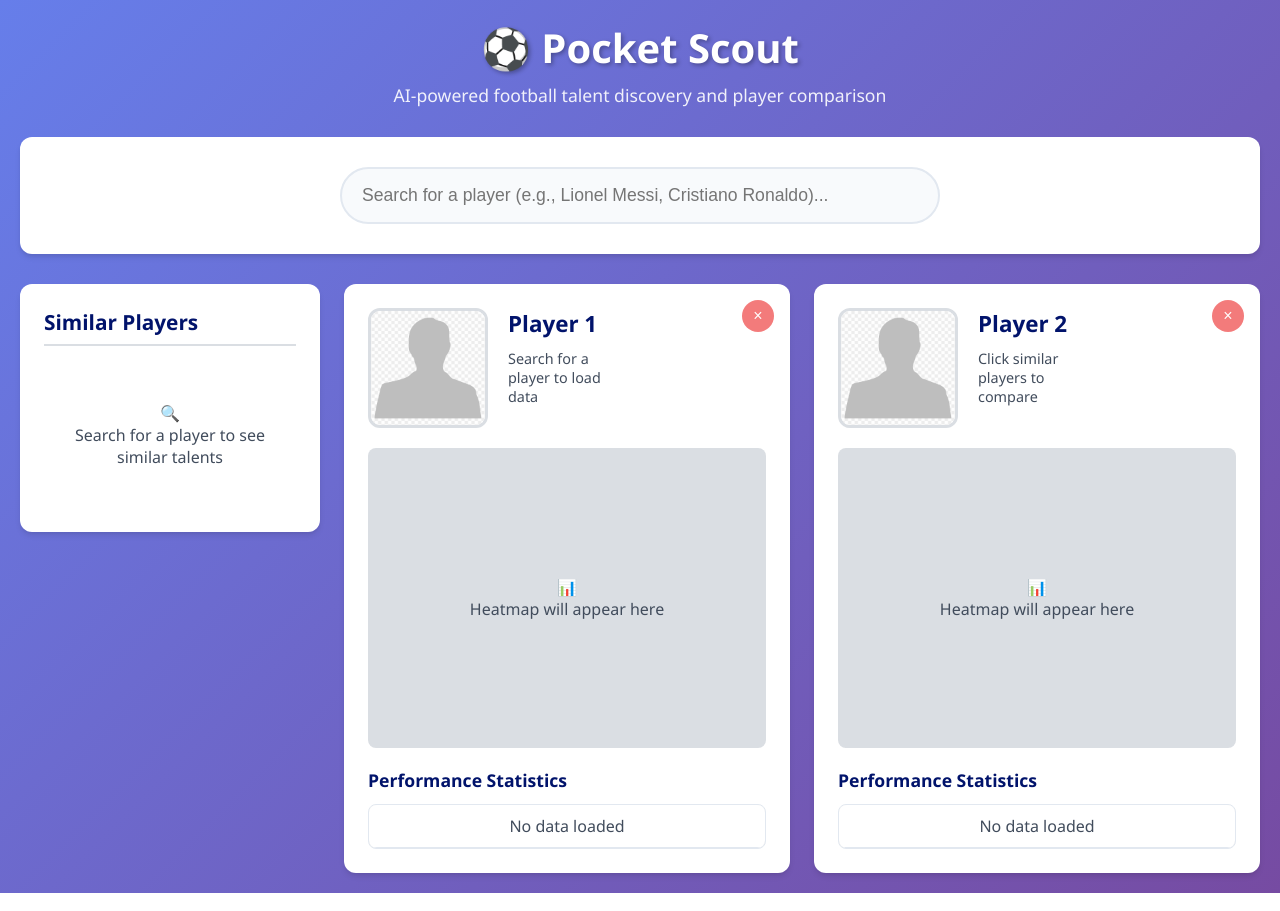
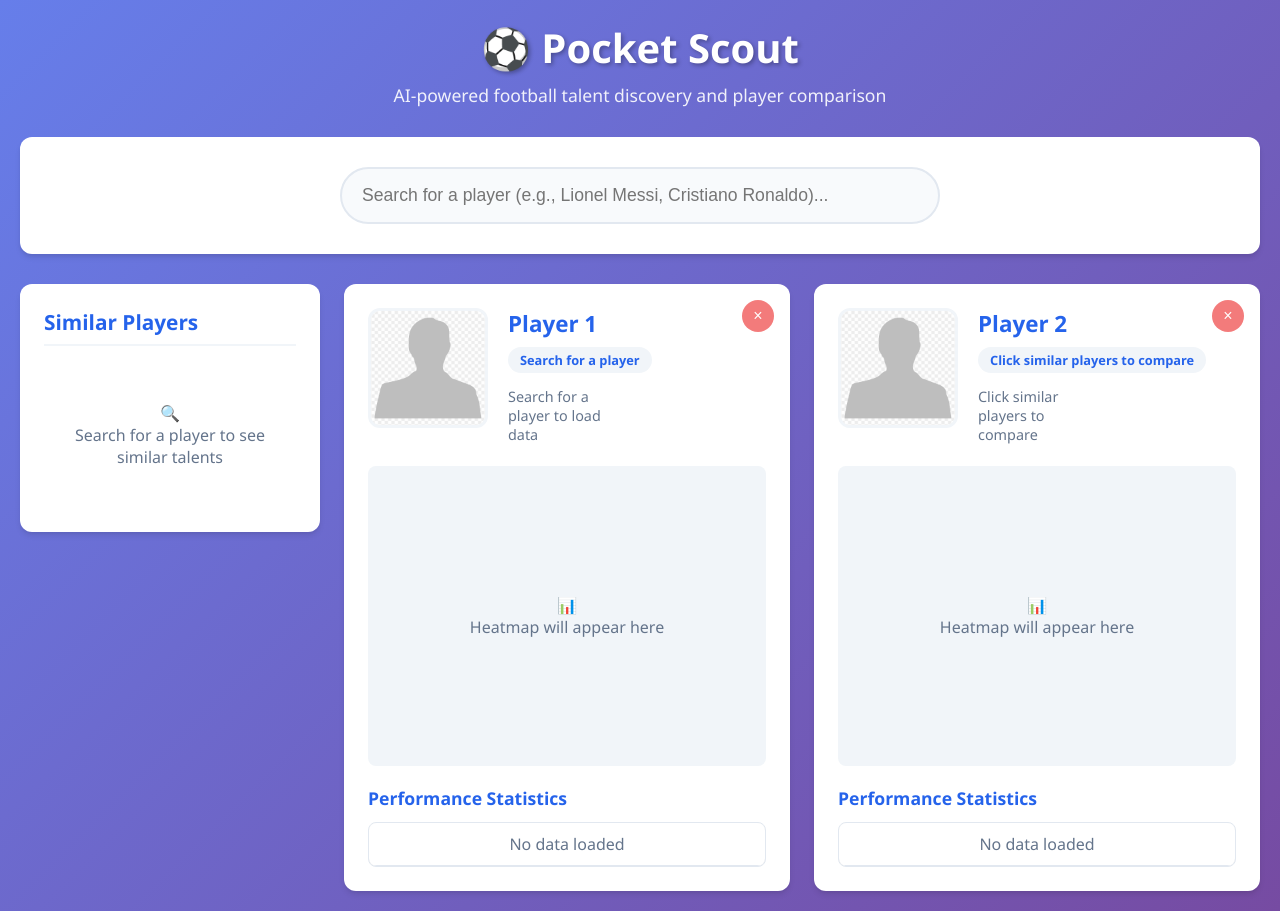
Before and after one commit to MusondaSinkala/Pocket-Scout, a Flask app: page / in a window 1280 px wide. Run offline with Flask 3, Linux system fonts and the light colour scheme; parts of the project's set-up code (start-up, migrations or seed data) failed here and were passed over.

Commit message:
Refactor styles and enhance player role visibility
Updated color scheme and added player role display.

```diff
--- a/templates/index.html
+++ b/templates/index.html
@@ -5,9 +5,9 @@
     <title>Pocket Scout - Football Player Analytics</title>
     <style>
         :root {
-            --primary-color: #01136b;
-            --secondary-color: #414c5c;
-            --accent-color: #dadee3;
+            --primary-color: #2563eb;
+            --secondary-color: #64748b;
+            --accent-color: #f1f5f9;
             --text-color: #1e293b;
             --border-color: #e2e8f0;
             --hover-color: #3b82f6;
@@ -97,8 +97,6 @@
             padding: 24px;
             position: sticky;
             top: 20px;
-            max-height: 80vh;
-            overflow-y: auto;
         }
 
         .similar-players-panel h3 {
@@ -177,6 +175,17 @@
             font-weight: 700;
             color: var(--primary-color);
             margin-bottom: 8px;
+        }
+
+        .player-role {
+            display: inline-block;
+            background: var(--accent-color);
+            padding: 4px 12px;
+            border-radius: 20px;
+            font-size: 0.8rem;
+            font-weight: 600;
+            color: var(--primary-color);
+            margin-bottom: 12px;
         }
 
         .player-details {
@@ -355,7 +364,6 @@
 
             .similar-players-panel {
                 position: static;
-                max-height: none;
             }
         }
 
@@ -367,10 +375,6 @@
 
             .player-details {
                 grid-template-columns: 1fr;
-            }
-
-            .header h1 {
-                font-size: 2rem;
             }
         }
     </style>
@@ -407,6 +411,7 @@
                         <img src="{{ url_for('static', filename='images/Unknown.jpg') }}" alt="Player Image" class="player-image">
                         <div class="player-basic-info">
                             <div class="player-name">Player 1</div>
+                            <div class="player-role">Search for a player</div>
                             <div class="player-details" id="playerInfo1">
                                 <p>Search for a player to load data</p>
                             </div>
@@ -434,6 +439,7 @@
                         <img src="{{ url_for('static', filename='images/Unknown.jpg') }}" alt="Player Image" class="player-image">
                         <div class="player-basic-info">
                             <div class="player-name">Player 2</div>
+                            <div class="player-role">Click similar players to compare</div>
                             <div class="player-details" id="playerInfo2">
                                 <p>Click similar players to compare</p>
                             </div>
@@ -463,94 +469,185 @@
         let allPlayerNames = {{ player_names | tojson }};
         let currentSuggestions = [];
         let highlightedIndex = -1;
-        let selectedSimilarPlayerId = null;
 
         function clearPanel(panelId) {
             const panel = document.getElementById(panelId);
-            const infoDiv = panel.querySelector('.player-details');
-            const nameDiv = panel.querySelector('.player-name');
-            const statsTable = panel.querySelector('.stats-table');
-            const image = panel.querySelector('.player-image');
-            const density = panel.querySelector('.density-plot');
-
-            // Reset to empty state
-            nameDiv.textContent = panelId === 'playerPanel1' ? 'Player 1' : 'Player 2';
-            infoDiv.innerHTML = panelId === 'playerPanel1' ?
-                '<p>Search for a player to load data</p>' :
-                '<p>Click similar players to compare</p>';
-            statsTable.innerHTML = '<tr><td colspan="2" style="text-align: center; color: var(--secondary-color);">No data loaded</td></tr>';
-            image.src = "{{ url_for('static', filename='images/Unknown.jpg') }}";
-            density.innerHTML = '<div class="empty-state"><div>📊</div><p>Heatmap will appear here</p></div>';
+            panel.querySelector('.mini-info').innerHTML = "";
+            panel.querySelector('.stats-table').innerHTML = "";
+            panel.querySelector('.player-image').src = "{{ url_for('static', filename='images/Unknown.jpg') }}";
+            panel.querySelector('.density-plot').innerText = "Kernel Density Plot Placeholder";
 
             if (panelId === 'playerPanel1') {
-                document.getElementById('similarPlayersList').innerHTML =
-                    '<div class="empty-state"><div>🔍</div><p>Search for a player to see similar talents</p></div>';
+                document.getElementById('similarPlayersList').innerText = "Load a player in the second panel to see suggestions...";
                 loadCount = 0;
-                selectedSimilarPlayerId = null;
             } else if (panelId === 'playerPanel2') {
                 loadCount = 1;
 
-                // Reset similar player highlights
-                document.querySelectorAll('.similar-player-item').forEach(item => {
-                    item.classList.remove('selected');
+                const similarItems = document.querySelectorAll('.similar-player-item');
+                similarItems.forEach(item => {
+                    item.style.background = 'white';
+                    item.style.borderColor = '#ddd';
                 });
             }
+        }
+
+        function getPositionSpecificStats(data) {
+            const position = data.position;
+            const role = data.role;
+            const stats = {};
+
+            // Common base stats
+            stats["Appearances"] = data.matches_played;
+
+            if (position === 'DF') {
+                if (role === 'RB' || role === 'LB') {
+                    // Full-back stats
+                    Object.assign(stats, {
+                        "Pass Accuracy": data.pass_accuracy,
+                        "Key Passes": data.key_passes,
+                        "Assists": data.assists,
+                        "Successful Runs": data.perc_successful_runs_with_ball,
+                        "Crosses": data.crosses,
+                        "Loose Balls Won": data.perc_loose_balls_won,
+                        "Sliding Tackles": data.sliding_tackles,
+                        "Blocks": data.blocks,
+                        "Possession Regained": data.possession_regained,
+                        "Own Goals": data.own_goals
+                    });
+                } else {
+                    // Central defender stats
+                    Object.assign(stats, {
+                        "Aerial Duels Won": data.perc_aerial_duels_won,
+                        "Defensive Duels Won": data.ground_defensive_duels_won,
+                        "Loose Balls Won": data.perc_loose_balls_won,
+                        "Sliding Tackles": data.sliding_tackles,
+                        "Interceptions": data.interceptions,
+                        "Clearances": data.clearances,
+                        "Blocks": data.blocks,
+                        "Possession Regained": data.possession_regained,
+                        "Own Goals": data.own_goals
+                    });
+                }
+            } else if (position === 'FW') {
+                // Forward stats
+                Object.assign(stats, {
+                    "Total Shots": data.total_shots,
+                    "Shot Accuracy": data.shot_accuracy,
+                    "Goals": data.goals,
+                    "Shot Conversion": data.shot_conversion || 'N/A',
+                    "Penalty Conversion": data.penalty_conversion,
+                    "Total Passes": data.total_passes,
+                    "Accurate Passes": data.accurate_passes,
+                    "Pass Accuracy": data.pass_accuracy,
+                    "Key Passes": data.key_passes,
+                    "Assists": data.assists,
+                    "Run Attempts": data.run_attempts_with_ball,
+                    "Successful Runs": data.successful_runs_with_ball,
+                    "Successful Run %": data.perc_successful_runs_with_ball,
+                    "Crosses": data.crosses,
+                    "Dribbles": data.dribbles,
+                    "Free Kick Shots": data.free_kick_shots,
+                    "Free Kick Crosses": data.free_kick_crosses
+                });
+            } else if (position === 'MD') {
+                if (role === 'DM') {
+                    // Defensive midfielder stats
+                    Object.assign(stats, {
+                        "Total Passes": data.total_passes,
+                        "Pass Accuracy": data.pass_accuracy,
+                        "Key Passes": data.key_passes,
+                        "Assists": data.assists,
+                        "Successful Run %": data.perc_successful_runs_with_ball,
+                        "Defensive Duels Won": data.ground_defensive_duels_won,
+                        "Loose Balls Won": data.perc_loose_balls_won,
+                        "Sliding Tackles": data.sliding_tackles,
+                        "Interceptions": data.interceptions,
+                        "Clearances": data.clearances,
+                        "Blocks": data.blocks,
+                        "Possession Regained": data.possession_regained
+                    });
+                } else {
+                    // Attacking midfielder stats
+                    Object.assign(stats, {
+                        "Total Shots": data.total_shots,
+                        "Shot Accuracy": data.shot_accuracy,
+                        "Goals": data.goals,
+                        "Shot Conversion": data.shot_conversion || 'N/A',
+                        "Penalty Conversion": data.penalty_conversion,
+                        "Total Passes": data.total_passes,
+                        "Accurate Passes": data.accurate_passes,
+                        "Pass Accuracy": data.pass_accuracy,
+                        "Key Passes": data.key_passes,
+                        "Assists": data.assists,
+                        "Run Attempts": data.run_attempts_with_ball,
+                        "Successful Runs": data.successful_runs_with_ball,
+                        "Successful Run %": data.perc_successful_runs_with_ball,
+                        "Crosses": data.crosses,
+                        "Dribbles": data.dribbles,
+                        "Free Kick Shots": data.free_kick_shots,
+                        "Free Kick Crosses": data.free_kick_crosses
+                    });
+                }
+            } else if (position === 'GK') {
+                // Goalkeeper stats
+                Object.assign(stats, {
+                    "Balls Attacked": data.gk_balls_attacked,
+                    "Save Attempts": data.gk_save_attempts,
+                    "Successful Saves": data.gk_successful_save_attempts,
+                    "Save Success %": data.perc_gk_save_success
+                });
+            }
+
+            return stats;
         }
 
         function loadPlayerData(playerId) {
             const isFirstLoad = loadCount === 0;
             const panelId = isFirstLoad ? "playerPanel1" : "playerPanel2";
+            const panelNum = isFirstLoad ? "1" : "2";
             const panel = document.getElementById(panelId);
-            const infoDiv = panel.querySelector(".player-details");
-            const nameDiv = panel.querySelector(".player-name");
-            const statsTable = panel.querySelector(".stats-table");
+            const info = panel.querySelector(".player-details");
+            const statsTable = document.getElementById("statsTable" + panelNum);
             const image = panel.querySelector(".player-image");
-            const density = panel.querySelector(".density-plot");
+            const density = document.getElementById("densityPlot" + panelNum);
+            const playerName = panel.querySelector(".player-name");
+            const playerRole = panel.querySelector(".player-role");
 
             loadCount++;
 
             fetch(`/player/${playerId}`)
                 .then(response => response.json())
                 .then(data => {
-                    // Update basic info
-                    nameDiv.textContent = data.full_name;
                     image.src = data.image_url || "{{ url_for('static', filename='images/Unknown.jpg') }}";
+                    playerName.textContent = data.full_name || 'Unknown Player';
+                    playerRole.textContent = `${data.position || 'N/A'} • ${data.role || 'N/A'}`;
 
-                    // Update detailed info
-                    infoDiv.innerHTML = `
-                        <p><strong>Age:</strong> ${data.age}</p>
-                        <p><strong>Height:</strong> ${data.height}cm</p>
-                        <p><strong>Position:</strong> ${data.position}</p>
-                        <p><strong>Role:</strong> ${data.role}</p>
-                        <p><strong>Club:</strong> ${data.club}</p>
-                        <p><strong>Value:</strong> ${data.market_value_in_eur || 'Unknown'}</p>
-                        <p><strong>Nationality:</strong> ${data.national_team || 'N/A'}</p>
-                        <p><strong>Contract:</strong> ${data.contract_expiration_date}</p>
+                    info.innerHTML = `
+                        <p><strong>Age:</strong> ${data.age || 'N/A'}</p>
+                        <p><strong>Height:</strong> ${data.height || 'N/A'}cm</p>
+                        <p><strong>Weight:</strong> ${data.weight || 'N/A'}kgs</p>
+                        <p><strong>Foot:</strong> ${data.foot || 'N/A'}</p>
+                        <p><strong>Club:</strong> ${data.club || 'N/A'}</p>
+                        <p><strong>Contract Expiry:</strong> ${data.contract_expiration_date || 'N/A'}</p>
+                        <p><strong>Market Value:</strong> ${data.market_value_in_eur || 'N/A'}</p>
+                        <p><strong>National Team:</strong> ${data.national_team || 'N/A'}</p>
                     `;
 
+                    // Get position-specific stats
+                    const stats = getPositionSpecificStats(data);
+
                     // Create stats table
-                    const stats = {
-                        "Appearances": data.matches_played || 'N/A',
-                        "Goals": data.goals || 'N/A',
-                        "Assists": data.assists || 'N/A',
-                        "Pass Accuracy": data.pass_accuracy || 'N/A',
-                        "Total Shots": data.total_shots || 'N/A',
-                        "Shot Accuracy": data.shot_accuracy || 'N/A'
-                    };
-
                     statsTable.innerHTML = `
                         <tr><th>Metric</th><th>Value</th></tr>
                         ${Object.entries(stats).map(([key, value]) =>
-                            `<tr><td>${key}</td><td>${value}</td></tr>`
+                            `<tr><td>${key}</td><td>${value !== null && value !== undefined ? value : 'N/A'}</td></tr>`
                         ).join('')}
                     `;
 
-                    // Update heatmap
-                    if (data.density_plot_url) {
-                        density.innerHTML = `<img src="${data.density_plot_url}" alt="Density Plot" style="width:100%; height:100%; object-fit: contain;">`;
-                    }
+                    density.innerHTML = data.density_plot_url ?
+                        `<img src="${data.density_plot_url}" alt="Density Plot" style="width:100%; height:100%;">` :
+                        '<div class="empty-state"><div>📊</div><p>No heatmap available</p></div>';
 
-                    // Load similar players for the first panel
                     if (isFirstLoad) {
                         fetch(`/similar_players/${playerId}`)
                             .then(response => response.json())
@@ -569,45 +666,46 @@
                                                 </div>
                                             </div>
                                         </div>
-                                    `).join('');
+                                    `).join("");
                                 } else {
-                                    similarDiv.innerHTML = '<div class="empty-state"><div>😕</div><p>No similar players found</p></div>';
+                                    similarDiv.innerHTML = "<div class='empty-state'><div>🔍</div><p>No similar players found</p></div>";
                                 }
                             })
                             .catch(error => {
-                                console.error("Error fetching similar players:", error);
-                                document.getElementById("similarPlayersList").innerHTML = '<div class="empty-state"><div>⚠️</div><p>Error loading similar players</p></div>';
+                                console.error("❌ Error fetching similar players:", error);
+                                similarDiv.innerHTML = "<div class='empty-state'><div>⚠️</div><p>Error loading similar players</p></div>";
                             });
                     }
                 })
                 .catch(error => {
-                    console.error("Error loading player data:", error);
+                    console.error("❌ Error loading player data:", error);
                     alert("Error loading player data. Please try again.");
                 });
         }
 
         function loadSimilarPlayer(playerId) {
-            console.log(`Loading similar player: ${playerId}`);
+            loadCount = 1;
+            loadPlayerData(playerId);
 
-            // Set loadCount to load in second panel
-            loadCount = 1;
+            const similarItems = document.querySelectorAll('.similar-player-item');
+            similarItems.forEach(item => {
+                item.classList.remove('selected');
+                if (parseInt(item.getAttribute('data-player-id')) === playerId) {
+                    item.classList.add('selected');
+                }
+            });
+        }
 
-            // Update visual selection
-            document.querySelectorAll('.similar-player-item').forEach(item => {
-                item.classList.remove('selected');
-            });
-
-            // Highlight the clicked item
-            const clickedItem = document.querySelector(`.similar-player-item[data-player-id="${playerId}"]`);
-            if (clickedItem) {
-                clickedItem.classList.add('selected');
+        // Event delegation for similar player clicks
+        document.addEventListener('click', function(e) {
+            const similarPlayerItem = e.target.closest('.similar-player-item');
+            if (similarPlayerItem) {
+                const playerId = similarPlayerItem.getAttribute('data-player-id');
+                if (playerId) {
+                    loadSimilarPlayer(parseInt(playerId));
+                }
             }
-
-            selectedSimilarPlayerId = playerId;
-
-            // Load the player data
-            loadPlayerData(playerId);
-        }
+        });
 
         // Autocomplete functions
         function showAutocompleteSuggestions(query) {
@@ -619,10 +717,9 @@
                 return;
             }
 
-            // Filter player names that match the query (case insensitive)
             const filteredNames = allPlayerNames.filter(name =>
                 name.toLowerCase().includes(query.toLowerCase())
-            ).slice(0, 8); // Limit to 8 suggestions
+            ).slice(0, 10);
 
             if (filteredNames.length === 0) {
                 suggestionsDiv.style.display = 'none';
@@ -633,36 +730,19 @@
             currentSuggestions = filteredNames;
             highlightedIndex = -1;
 
-            // Create suggestion HTML
             suggestionsDiv.innerHTML = filteredNames.map((name, index) => `
-                <div class="autocomplete-suggestion" data-index="${index}">
-                    ${highlightMatch(name, query)}
+                <div class="autocomplete-suggestion" data-index="${index}" onclick="selectSuggestion('${name.replace(/'/g, "\\'")}')">
+                    ${name}
                 </div>
             `).join('');
 
             suggestionsDiv.style.display = 'block';
         }
 
-        function highlightMatch(text, query) {
-            const lowerText = text.toLowerCase();
-            const lowerQuery = query.toLowerCase();
-            const matchIndex = lowerText.indexOf(lowerQuery);
-
-            if (matchIndex === -1) return text;
-
-            const before = text.substring(0, matchIndex);
-            const match = text.substring(matchIndex, matchIndex + query.length);
-            const after = text.substring(matchIndex + query.length);
-
-            return `${before}<strong>${match}</strong>${after}`;
-        }
-
         function selectSuggestion(playerName) {
             document.getElementById('playerSearch').value = playerName;
             document.getElementById('autocompleteSuggestions').style.display = 'none';
-            highlightedIndex = -1;
 
-            // Get player ID and load the player
             fetch(`/get_player_id`, {
                 method: 'POST',
                 headers: {
@@ -719,38 +799,24 @@
             const searchInput = document.getElementById("playerSearch");
             const suggestionsDiv = document.getElementById("autocompleteSuggestions");
 
-            // Add event listeners for autocomplete
             searchInput.addEventListener("input", function() {
                 showAutocompleteSuggestions(this.value);
             });
 
             searchInput.addEventListener("keydown", handleKeydown);
 
-            // Click handler for autocomplete suggestions
-            suggestionsDiv.addEventListener("click", function(e) {
-                const suggestion = e.target.closest('.autocomplete-suggestion');
-                if (suggestion) {
-                    const index = parseInt(suggestion.getAttribute('data-index'));
-                    selectSuggestion(currentSuggestions[index]);
-                }
-            });
-
-            // Click handler for similar players (event delegation)
-            document.getElementById('similarPlayersList').addEventListener('click', function(e) {
-                const similarItem = e.target.closest('.similar-player-item');
-                if (similarItem) {
-                    const playerId = parseInt(similarItem.getAttribute('data-player-id'));
-                    loadSimilarPlayer(playerId);
-                }
-            });
-
-            // Hide suggestions when clicking outside
             document.addEventListener("click", function (e) {
                 if (!searchInput.contains(e.target) && !suggestionsDiv.contains(e.target)) {
                     suggestionsDiv.style.display = 'none';
                     highlightedIndex = -1;
                 }
             });
+
+            searchInput.addEventListener("blur", function() {
+                setTimeout(() => {
+                    suggestionsDiv.style.display = 'none';
+                }, 200);
+            });
         });
     </script>
 </body>
```
